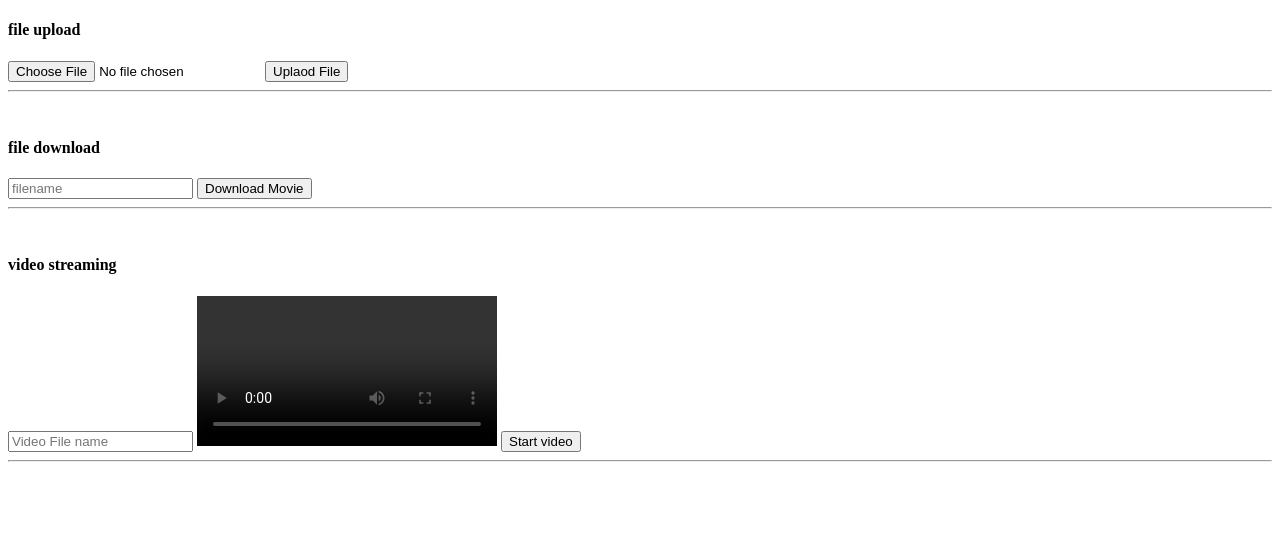
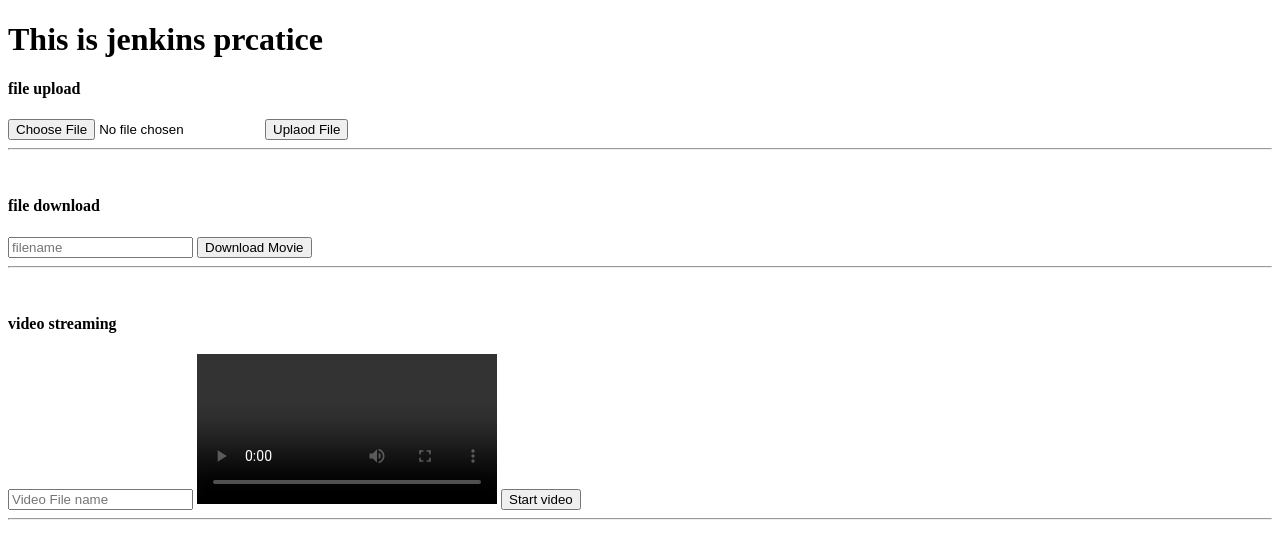
Before and after one commit to Mohd-Aquib-777/node-app-upload-big-file-practice, a website: page frontEnd/uploadFile.html in a window 1280 px wide. Drawn offline with Linux system fonts and the light colour scheme.

```diff
--- a/frontEnd/uploadFile.html
+++ b/frontEnd/uploadFile.html
@@ -8,6 +8,7 @@
 </head>
 
 <body>
+    <h1>This is jenkins prcatice</h1>
     <h4>file upload</h4>
     <input type="file" name="uplaod video file" id="fileUpload">
     <button id="uploadFileBtn" onclick="uploadFile()">Uplaod File <span id="uploadPercentTxt"></span></button>
```
